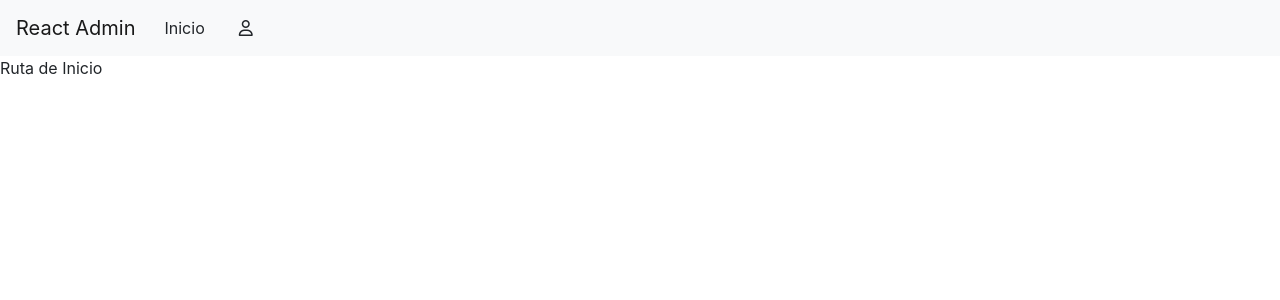
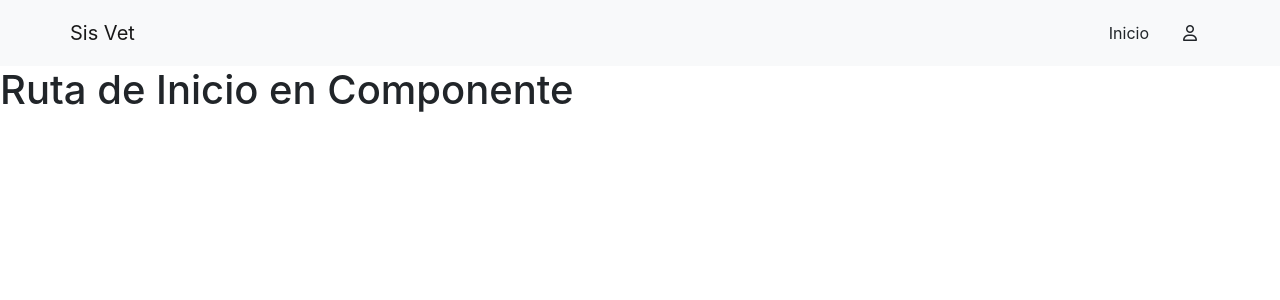
Before and after one commit to franco-es/sisvet-front, a React (Create React App) app: page / in a window 1280 px wide. Shown: the top 300 px of the page. Built offline with nearby package versions, Linux system fonts and the light colour scheme.

Commit message:
se modifica seccion de inicio, creando el componente para maquetarlo. se crea funcionalidad de eliminar mascotas, y editarlas.

```diff
--- a/src/App.jsx
+++ b/src/App.jsx
@@ -5,6 +5,7 @@ import Login from "./components/Users/Login";
 import { BrowserRouter as Router, Switch, Route } from "react-router-dom";
 import Pets from "./components/pets/Pets";
 import Pet from "./components/pets/Pet";
+import Inicio from "./components/Inicio";
 
 function App() {
   const [authUser, setAuthUser] = React.useState(false);
@@ -12,7 +13,7 @@ function App() {
   React.useEffect(() => {
     let auth = localStorage.getItem("token");
     auth ? setAuthUser(auth) : setAuthUser(null);
-  },[]);
+  }, []);
 
   return authUser !== false ? (
     <Router>
@@ -20,7 +21,7 @@ function App() {
         <NavBar auth={authUser} />
         <Switch>
           <Route path="/" exact>
-            Ruta de Inicio
+            <Inicio />
           </Route>
           <Route path="/auth">
             <Login />
@@ -31,7 +32,6 @@ function App() {
           <Route path="/pets">
             <Pets />
           </Route>
-          Ruta de inicio
         </Switch>
       </div>
     </Router>
--- /dev/null
+++ b/src/components/Inicio.jsx
@@ -0,0 +1,11 @@
+import React from "react";
+
+const Inicio = () => {
+  return (
+    <div>
+      <h1>Ruta de Inicio en Componente</h1>
+    </div>
+  );
+};
+
+export default Inicio;
--- a/src/components/NavBar.jsx
+++ b/src/components/NavBar.jsx
@@ -2,6 +2,7 @@ import React from "react";
 import { Link, NavLink } from "react-router-dom";
 import { withRouter } from "react-router-dom";
 import Nav from "react-bootstrap/Nav";
+import Navbar from "react-bootstrap/Navbar";
 import Container from "react-bootstrap/Container";
 const NavBar = (props) => {
   const [auth, setAuth] = React.useState(props.authUser);
@@ -24,12 +25,14 @@ const NavBar = (props) => {
   };
 
   return auth !== null ? (
-    <Container fluid>
-      <Nav className=" navbar navbar-expand-lg navbar-light bg-light ">
+    <Navbar bg="light" variant="light">
+      <Container>
+        <Navbar.Brand>
           <Link to="/" className="navbar-brand ">
             Sis Vet
           </Link>
-        <Nav className="">
+        </Navbar.Brand>
+        <Nav className="justify-content-end">
           <Nav.Item className="">
             <NavLink className="btn  mr-2" to="/" exact>
               Inicio
@@ -46,24 +49,28 @@ const NavBar = (props) => {
             </button>
           </Nav.Item>
         </Nav>
-      </Nav>
       </Container>
+    </Navbar>
   ) : (
-    <div className="navbar navbar-expand-lg navbar-light bg-light ">
-      <Link to="/" className="navbar-brand">
-        React Admin
+    <Navbar bg="light" variant="light">
+      <Container>
+        <Navbar.Brand>
+          <Link to="/" className="navbar-brand ">
+            Sis Vet
           </Link>
+        </Navbar.Brand>
         <div className="">
           <div className="d-flex">
             <NavLink className="btn  mr-2" to="/" exact>
               Inicio
             </NavLink>
-          <NavLink className="btn " to="/auth">
+            <NavLink className="btn justify-content-end" to="/auth">
               <i className="far fa-user"></i>
             </NavLink>
           </div>
         </div>
-    </div>
+      </Container>
+    </Navbar>
   );
 };
 
--- a/src/components/pets/Pet.jsx
+++ b/src/components/pets/Pet.jsx
@@ -21,7 +21,7 @@ const Pet = (props) => {
   const [nombre, setNombre] = useState("");
   const [color, setColor] = useState("");
   const [edad, setEdad] = useState("");
-  const [owner, setOwner] = useState({});
+  const [owner] = useState({});
   const [consultas, setConsultas] = useState([]);
   const [vacunas, setVacunas] = useState([]);
   const [cirugias, setCirugias] = useState([]);
--- a/src/components/pets/Pets.jsx
+++ b/src/components/pets/Pets.jsx
@@ -8,9 +8,7 @@ import createPet from "../../services/pets/createPet";
 
 const Pets = (props) => {
   const [Mascotas, setMascotas] = React.useState([]);
-  const [authToken, setAuthToken] = React.useState(
-    localStorage.getItem("token")
-  );
+  const [authToken] = React.useState(localStorage.getItem("token"));
   const [petNombre, setPetNombre] = React.useState("");
   const [petEspecie, setPetEspecie] = React.useState("");
   const [petRaza, setPetRaza] = React.useState("");
```
Also changed, not shown: src/services/pets/delete/deletePet.js (added, +17 -0 lines), src/services/pets/editPet.js (added, +34 -0 lines). Lines whose indentation alone changed are shown as unchanged.
